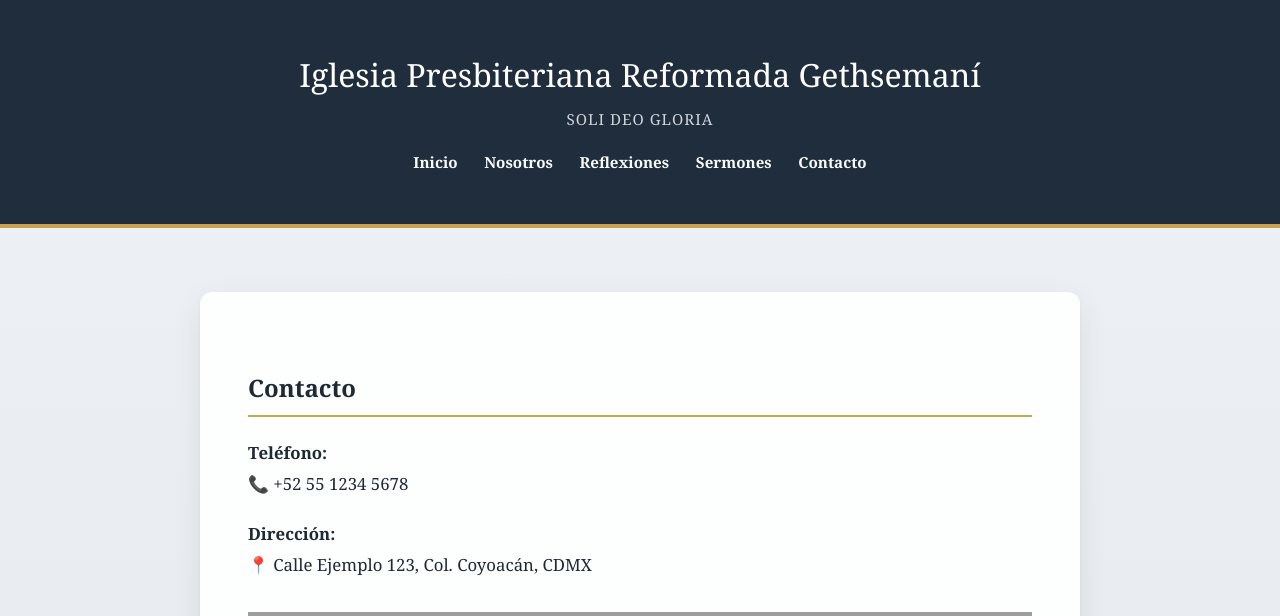
After one commit to josueRdgz/webside_gethsemani, a Django app: page /contacto/ in a window 1280 px wide. The commit adds this page. Shown: the top 616 px of the page. Run offline with Django 5.2, Linux system fonts and the light colour scheme; grey boxes are pictures that could not be loaded.

Commit message:
Add Contact page structure and routing

```diff
--- a/core/static/core/css/style.css
+++ b/core/static/core/css/style.css
@@ -189,3 +189,18 @@ main {
     margin-top: 2rem;
     font-size: 1.05rem;
 }
+
+.elders-grid {
+    display: grid;
+    grid-template-columns: repeat(auto-fit, minmax(180px, 1fr));
+    gap: 2rem;
+    text-align: center;
+}
+
+.elder-card img {
+    width: 140px;
+    height: 140px;
+    object-fit: cover;
+    border-radius: 50%;
+    border: 3px solid #c9a24d;
+}
--- a/core/templates/core/base.html
+++ b/core/templates/core/base.html
@@ -22,10 +22,10 @@
 
         <nav class="site-nav">
             <a href="/">Inicio</a>
-            <a href="{% url 'nosotros' %}">Nosotros</a>
+            <a href="{% url 'core:nosotros' %}">Nosotros</a>
             <a href="{% url 'reflections:reflection_list' %}">Reflexiones</a>
             <a href="#">Sermones</a>
-            <a href="#">Contacto</a>
+            <a href="{% url 'core:contact' %}">Contacto</a>
         </nav>
     </div>
 </header>
--- /dev/null
+++ b/core/templates/core/contact.html
@@ -0,0 +1,33 @@
+{% extends "core/base.html" %}
+
+{% block title %}Contacto{% endblock %}
+
+{% block content %}
+<section class="page-section" style="max-width: 900px; margin: auto;">
+
+    <h2>Contacto</h2>
+
+    <p>
+        <strong>Teléfono:</strong><br>
+        📞 +52 55 1234 5678
+    </p>
+
+    <p>
+        <strong>Dirección:</strong><br>
+        📍 Calle Ejemplo 123, Col. Coyoacán, CDMX
+    </p>
+
+    <div style="margin-top: 2rem;">
+        <iframe
+            src="https://www.google.com/maps?q=Coyoacán,+Ciudad+de+México&output=embed"
+            width="100%"
+            height="350"
+            style="border:0;"
+            allowfullscreen=""
+            loading="lazy"
+            referrerpolicy="no-referrer-when-downgrade">
+        </iframe>
+    </div>
+
+</section>
+{% endblock %}
--- a/core/urls.py
+++ b/core/urls.py
@@ -1,7 +1,10 @@
 from django.urls import path
 from . import views
+
+app_name = 'core'
 
 urlpatterns = [
     path("", views.inicio, name="inicio"),
     path("nosotros/", views.nosotros, name="nosotros"),
+    path('contacto/', views.contact, name='contact'),
 ]
--- a/core/views.py
+++ b/core/views.py
@@ -15,3 +15,7 @@ def inicio(request):
 
 def nosotros(request):
     return render(request, "core/nosotros.html")
+
+
+def contact(request):
+    return render(request, 'core/contact.html')
```
Also changed, not shown: core/admin.py (+8 -0 lines), core/models.py (+13 -0 lines), core/templates/core/nosotros.html (+13 -0 lines), core/migrations/0003_initial.py (added).
